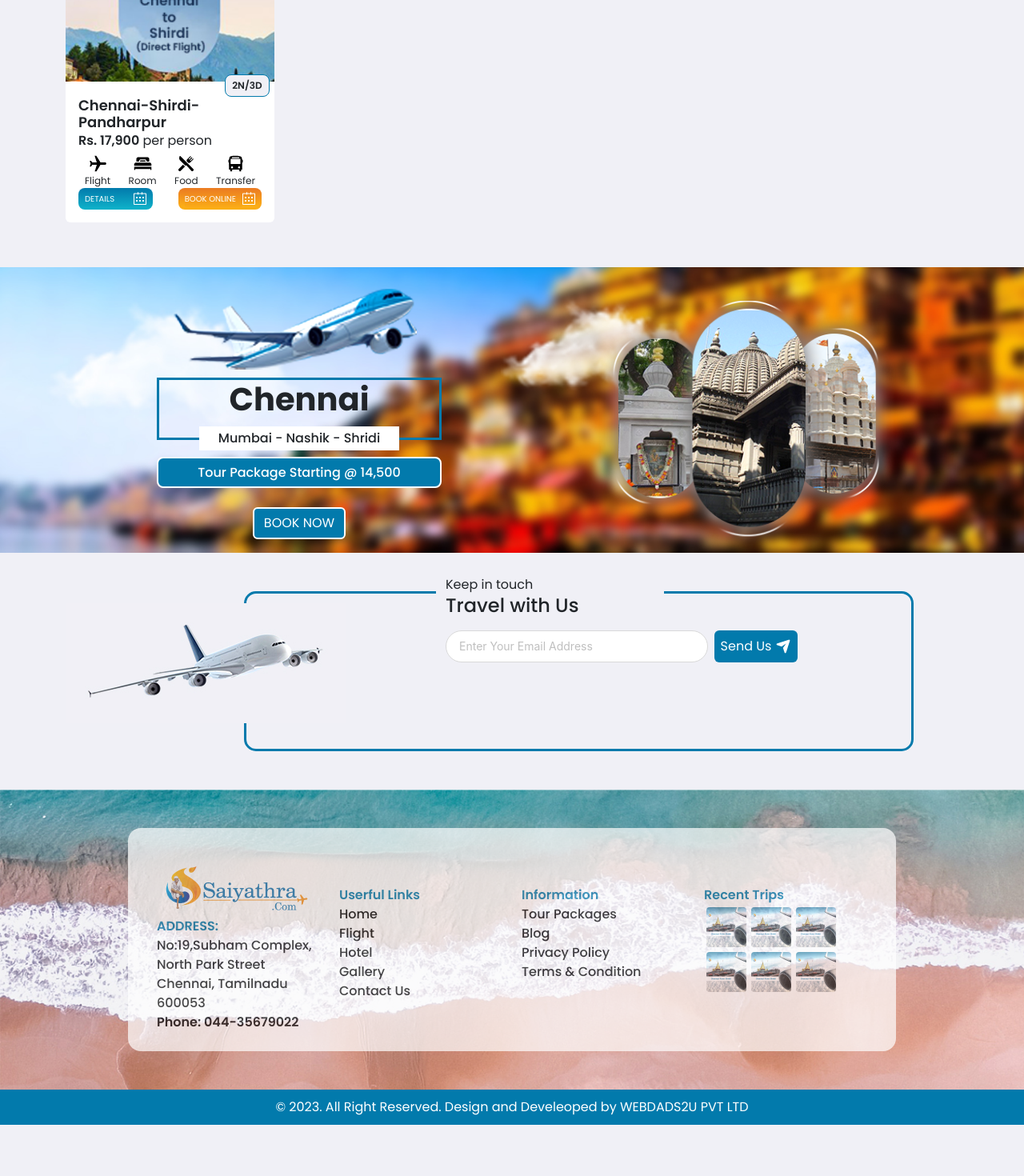
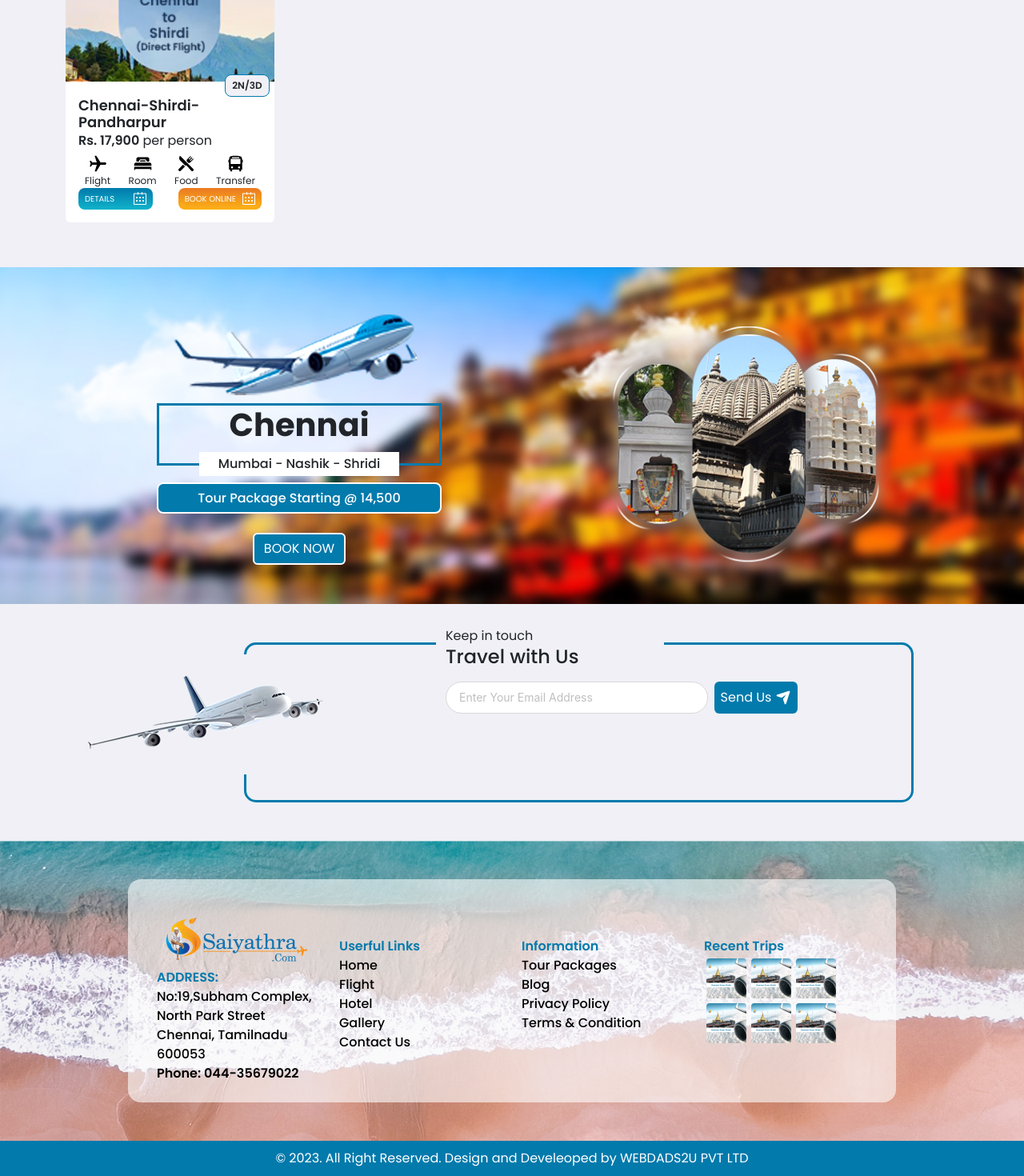
Before and after one commit to Nancy07Raj/saiyathra, a Next.js app: page / in a window 1280 px wide. Shown: the part 1979-3449 px from the top of the page at 80% size. Before the commit the page ends 3385 px from the top, so only its background shows below. Built offline with nearby package versions, Linux system fonts and the light colour scheme.

Commit message:
footer opacity fixed

```diff
--- a/app/component/Footer.js
+++ b/app/component/Footer.js
@@ -10,7 +10,7 @@ export default function Footer() {
       <div className="banner d-flex justify-content-center">
         <Row className="content d-flex m-5 p-4 w-75 rounded-4">
           <Col lg={3} md={6} sm={12} className="address-logo mt-3 ">
-            <img src="/images/website-logo.png" alt="logo" />
+            <Image src="/images/website-logo.png" alt="logo" />
             <div className="address">
               <p className="footer-title">ADDRESS:</p>
               <div className="detail fw-medium">
--- a/public/styles/footer.scss
+++ b/public/styles/footer.scss
@@ -4,8 +4,7 @@
         background-repeat: no-repeat;
         background-size: cover;
         .content{
-            background-color: white;
-            opacity: 70%;
+            background: rgba(255, 255, 255, 0.6);
             a{
                 text-decoration: none;
                 color: black;
@@ -24,6 +23,16 @@
                     border-radius: 4px
                 }
             }
+            // &:before{
+            //     content:"";
+            //     position: absolute;
+            //     top: 0px;
+            //     right: 0px;
+            //     bottom: 0px;
+            //     left: 0px;
+            //     background-color: white;
+            //     opacity: 70%;
+            // }
         }
     }
     .copyright{
--- a/public/styles/home.scss
+++ b/public/styles/home.scss
@@ -34,6 +34,11 @@
         }
         .ant-picker{
           border-radius: 20px;
+          .ant-picker-input{
+            input{
+              cursor: pointer;
+            }
+          }
         }
       }
       .filter-btn {
@@ -141,6 +146,7 @@
     background-image: url("/images/book-now.jpg");
     background-repeat: no-repeat;
     background-size: cover;
+    padding: 2rem 0;
     // height: 400px;
     .booknow-content {
       img {
```
